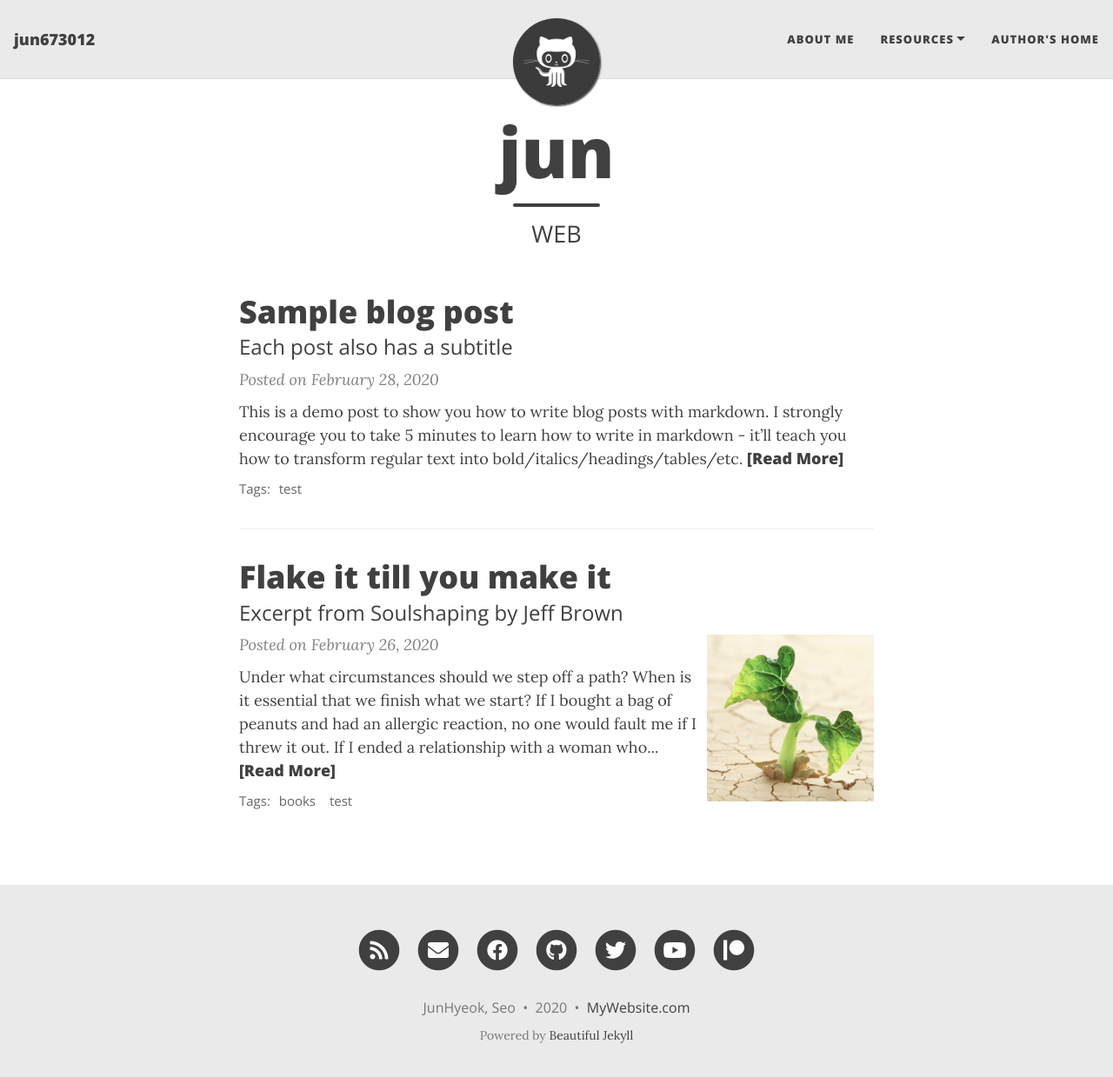
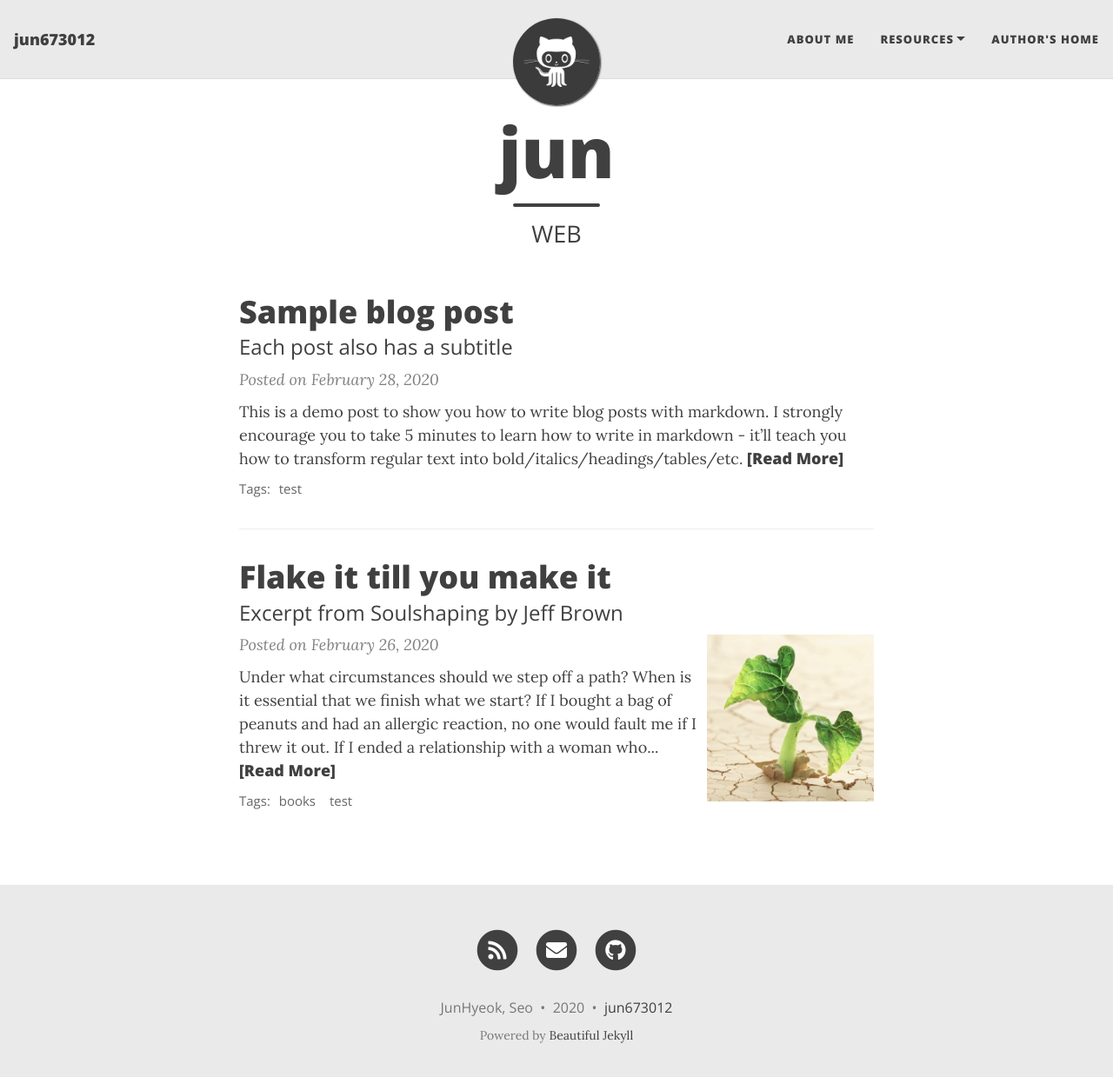
Before and after one commit to jun673012/jun673012.github.io, a Jekyll site: the page built from index.html, in a window 1280 px wide and 1252 px high. Shown: the top 1239 px of the window at 87% size. Built offline with Jekyll 4.4.1, drawn with Linux system fonts in a browser that asks for light colours; nearby versions of some CDN libraries; the list of posts is cut into pages by our own code.

Commit message:
Update _config.yml

```diff
--- a/_config.yml
+++ b/_config.yml
@@ -39,12 +39,12 @@ round-avatar: true
 # Select the social network links that you want to show in the footer.
 # Uncomment the links you want to show and add your information to each one.
 social-network-links:
-  email: "someone@example.com"
-  facebook: deanattali
-  github: daattali
-  twitter: daattali
-  patreon: DeanAttali
-  youtube: c/daattali
+  email: "jun673012@gmail.com"
+#  facebook: deanattali
+  github: jun673012
+#  twitter: daattali
+#  patreon: DeanAttali
+#  youtube: c/daattali
 #  reddit: yourname
 #  linkedin: daattali
 #  xing: yourname
@@ -70,14 +70,14 @@ rss-description: This website is a virtual proof that I'm awesome
 
 # Select which social network share links to show in posts
 share-links-active:
-  twitter: true
-  facebook: true
-  linkedin: true
+  twitter: false
+  facebook: false
+  linkedin: false
   vk: false
 
 # How to display the link to your website in the footer
 # Remove this if you don't want a link in the footer
-url-pretty: "MyWebsite.com"
+url-pretty: "jun673012"
 
 # Excerpt word length - Truncate the excerpt of each post on the feed page to the specified number of words
 excerpt_length: 50
```
